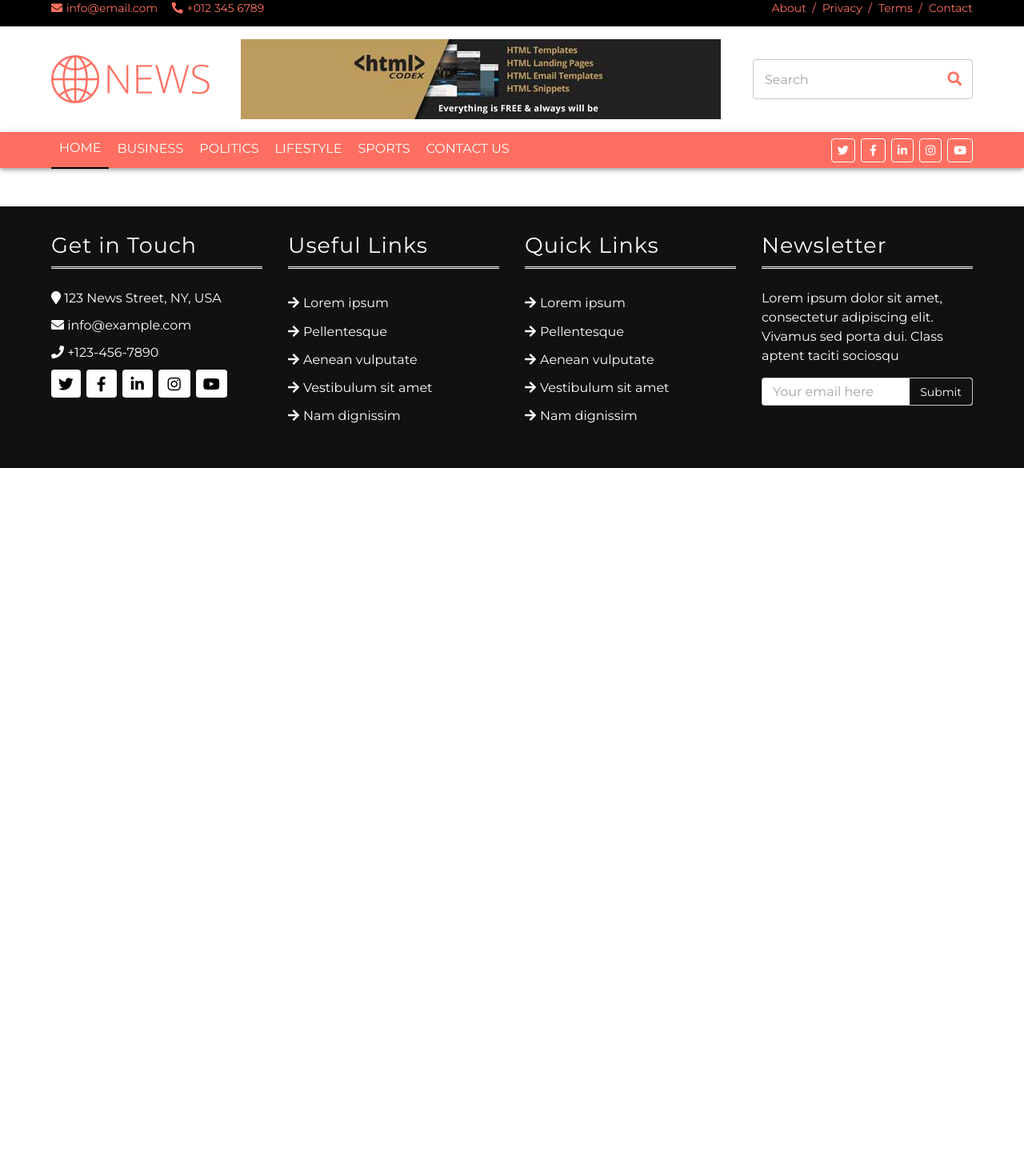
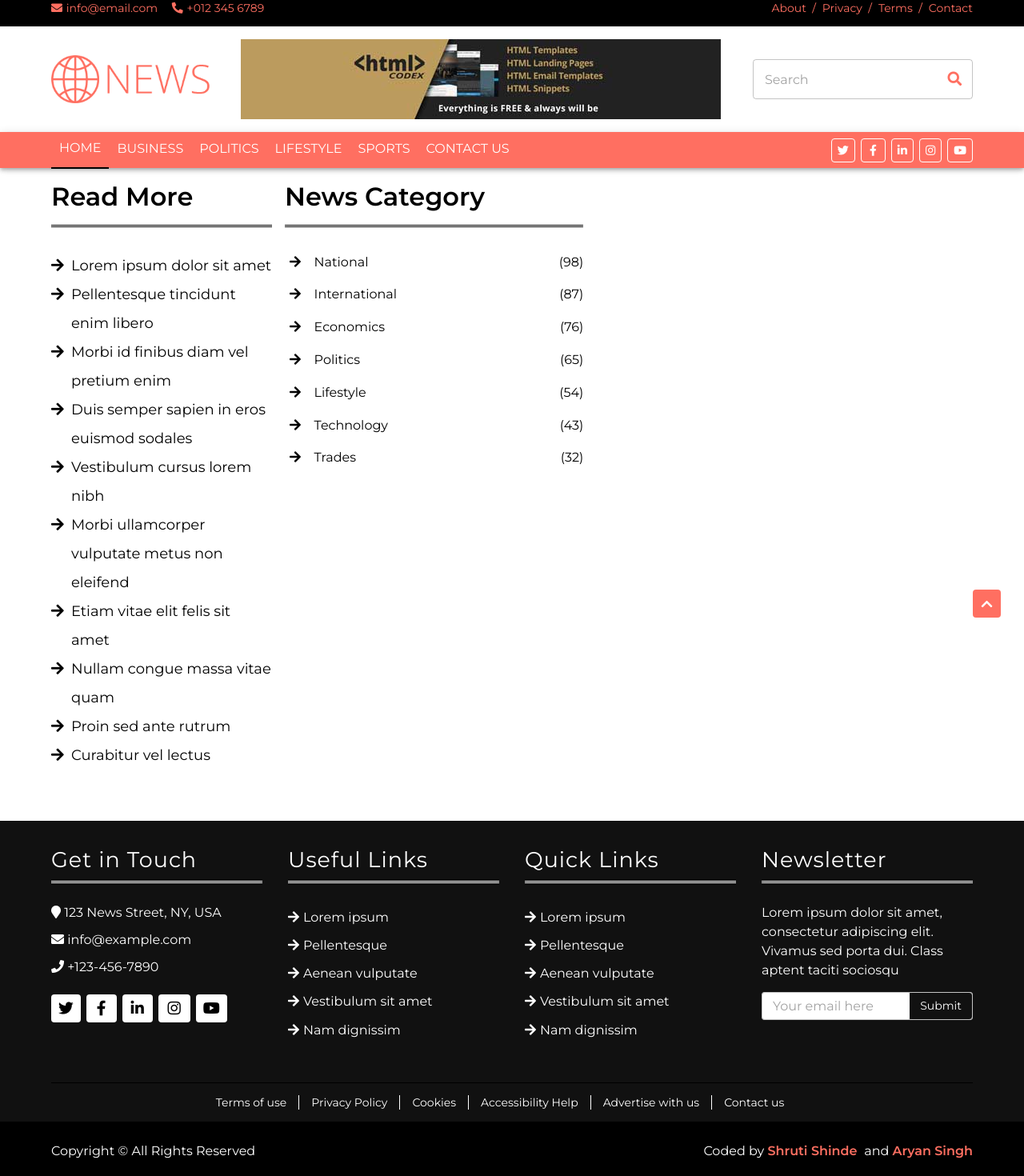
Before and after one commit to ShrutiShinde418/news-portal, a React (Create React App) app in the folder client/: page / in a window 1280 px wide. Shown: the part 13-1483 px from the top of the page at 80% size. Before the commit the page ends 800 px from the top, so only its background shows below. Built offline with nearby package versions, Linux system fonts and the light colour scheme.

Commit message:
more components added (#7)
more components added

```diff
--- /dev/null
+++ b/client/src/components/BackToTop.js
@@ -0,0 +1,38 @@
+import React from "react";
+import { makeStyles } from "@mui/styles";
+
+const useStyles = makeStyles((theme) => ({
+  backToTop: {
+    position: "fixed",
+    background: theme.palette.primary.main,
+    color: theme.palette.common.white,
+    width: "35px",
+    height: "35px",
+    textAlign: "center",
+    lineHeight: 1,
+    fontSize: "16px",
+    right: "15px",
+    left: "95vw",
+    bottom: "15px",
+    transition: "background 0.5s",
+    borderRadius: "4px",
+    zIndex: 11,
+    "&:hover": {
+      background: theme.palette.common.black,
+    },
+    "& i": {
+      paddingTop: "10px",
+    },
+  },
+}));
+
+const BackToTop = () => {
+  const classes = useStyles();
+  return (
+    <a href="#" className={classes.backToTop}>
+      <i className="fa fa-chevron-up"></i>
+    </a>
+  );
+};
+
+export default BackToTop;
--- a/client/src/components/Footer.js
+++ b/client/src/components/Footer.js
@@ -7,6 +7,7 @@ import {
   FormControl,
   InputAdornment,
 } from "@mui/material";
+import SocialInfo from "./SocialInfo";
 import { makeStyles } from "@mui/styles";
 import { Link } from "react-router-dom";
 
@@ -14,7 +15,6 @@ const useStyles = makeStyles((theme) => ({
   root: {
     background: "#111111",
     marginTop: "5rem",
-    paddingBottom: "2rem",
     "& .MuiTypography-h4": {
       fontSize: "27px",
       marginBottom: "25px",
@@ -32,7 +32,7 @@ const useStyles = makeStyles((theme) => ({
     borderBottom: `3px double ${theme.palette.common.white}`,
   },
   social: {
-    marginTop: "1rem",
+    marginTop: "1.8rem",
     "& a": {
       marginLeft: "7px",
       padding: "9px",
@@ -93,11 +93,52 @@ const useStyles = makeStyles((theme) => ({
       background: theme.palette.primary.main,
     },
   },
+  footerMenu: {
+    display: "flex",
+    justifyContent: "center",
+    padding: "15px 0",
+    borderTop: `1px solid ${theme.palette.common.black}`,
+    marginTop: "2rem",
+    "& a": {
+      color: theme.palette.common.white,
+      fontSize: "14px",
+      marginRight: "15px",
+      paddingRight: "15px",
+      borderRight: `1px solid ${theme.palette.common.white}`,
+      textDecoration: "none",
+      fontFamily: theme.typography.fontFamily,
+      transition: "0.5s",
+      "&:hover": {
+        color: theme.palette.primary.main,
+      },
+    },
+    "& a:last-of-type": {
+      borderRight: "none",
+    },
+  },
+  bottom: {
+    background: theme.palette.common.black,
+    padding: "25px 0",
+    "& .MuiContainer-root": {
+      display: "flex",
+      justifyContent: "space-between",
+    },
+    color: theme.palette.common.white,
+    "& h5 a": {
+      textDecoration: "none",
+      color: theme.palette.primary.main,
+      fontWeight: theme.typography.fontWeightBold,
+      "&:hover": {
+        color: theme.palette.common.white,
+      },
+    },
+  },
 }));
 const Footer = () => {
   const classes = useStyles();
   return (
-    <footer className={classes.root}>
+    <footer>
+      <div className={classes.root}>
         <Container>
           <Grid container spacing={4}>
             <Grid item md={6} lg={3}>
@@ -115,32 +156,7 @@ const Footer = () => {
                 <Typography>
                   <i className="fa fa-phone"></i>&nbsp;+123-456-7890
                 </Typography>
-              <div className={classes.social}>
-                <Link to="#">
-                  <i className="fab fa-twitter fa-lg"></i>
-                </Link>
-                <Link to="#">
-                  <i
-                    className="fab fa-facebook-f fa-lg"
-                    style={{ width: "20px" }}
-                  ></i>
-                </Link>
-                <Link to="#">
-                  <i
-                    className="fab fa-linkedin-in fa-lg"
-                    style={{ width: "20px" }}
-                  ></i>
-                </Link>
-                <Link to="#">
-                  <i
-                    className="fab fa-instagram fa-lg"
-                    style={{ width: "22px" }}
-                  ></i>
-                </Link>
-                <Link to="#">
-                  <i className="fab fa-youtube fa-lg"></i>
-                </Link>
-              </div>
+                <SocialInfo styles={classes.social} />
               </div>
             </Grid>
             <Grid item md={6} lg={3}>
@@ -219,8 +235,8 @@ const Footer = () => {
                     marginBottom: "15px",
                   }}
                 >
-                Lorem ipsum dolor sit amet, consectetur adipiscing elit. Vivamus
-                sed porta dui. Class aptent taciti sociosqu
+                  Lorem ipsum dolor sit amet, consectetur adipiscing elit.
+                  Vivamus sed porta dui. Class aptent taciti sociosqu
                 </Typography>
                 <FormControl
                   sx={{
@@ -249,7 +265,30 @@ const Footer = () => {
               </div>
             </Grid>
           </Grid>
+          <div className={classes.footerMenu}>
+            <Link to="/">Terms of use</Link>
+            <Link to="/">Privacy Policy</Link>
+            <Link to="/">Cookies</Link>
+            <Link to="/">Accessibility Help</Link>
+            <Link to="/">Advertise with us</Link>
+            <Link to="/contact">Contact us</Link>
+          </div>
         </Container>
+      </div>
+      <div className={classes.bottom}>
+        <Container>
+          <Typography component="h4">
+            Copyright &copy; All Rights Reserved
+          </Typography>
+          <Typography component="h5">
+            Coded by&nbsp;
+            <a href="https://github.com/ShrutiShinde418">
+              Shruti Shinde &nbsp;
+            </a>
+            and&nbsp;<a href="https://github.com/Durgvanshi">Aryan Singh</a>
+          </Typography>
+        </Container>
+      </div>
     </footer>
   );
 };
--- /dev/null
+++ b/client/src/components/NewsCategory.js
@@ -0,0 +1,110 @@
+import React from "react";
+import { Typography, Grid } from "@mui/material";
+import { makeStyles } from "@mui/styles";
+import { Link } from "react-router-dom";
+
+const useStyles = makeStyles((theme) => ({
+  heading: {
+    color: theme.palette.common.black,
+    paddingBottom: "15px",
+    borderBottom: `3px double ${theme.palette.common.black}`,
+  },
+  categoryList: {
+    paddingLeft: 0,
+    listStyleType: "none",
+    fontFamily: theme.typography.fontFamily,
+    "& li": {
+      margin: "0 0 12px 22px",
+      lineHeight: 1.8,
+    },
+    "& .MuiGrid-root": {
+      "& .MuiGrid-grid-md-11": {
+        display: "flex",
+        justifyContent: "space-between",
+        paddingLeft: 0,
+        "& a": {
+          textDecoration: "none",
+          color: theme.palette.common.black,
+          transition: "0.5s",
+          "&:hover": {
+            color: theme.palette.primary.main,
+          },
+        },
+      },
+      "& .MuiGrid-grid-md-1": { paddingLeft: 0 },
+    },
+  },
+}));
+
+const categories = [
+  {
+    id: 1,
+    title: "National",
+    no: 98,
+  },
+  {
+    id: 1,
+    title: "International",
+    no: 87,
+  },
+  {
+    id: 1,
+    title: "Economics",
+    no: 76,
+  },
+  {
+    id: 1,
+    title: "Politics",
+    no: 65,
+  },
+  {
+    id: 1,
+    title: "Lifestyle",
+    no: 54,
+  },
+  {
+    id: 1,
+    title: "Technology",
+    no: 43,
+  },
+  {
+    id: 1,
+    title: "Trades",
+    no: 32,
+  },
+];
+
+const NewsCategory = () => {
+  const classes = useStyles();
+  return (
+    <div>
+      <Typography
+        variant="h4"
+        component="h1"
+        className={classes.heading}
+        sx={{ marginBottom: "30px", fontWeight: 600, fontSize: "2rem" }}
+      >
+        News Category
+      </Typography>
+      <ul className={classes.categoryList}>
+        {categories.map((category) => {
+          return (
+            <li>
+              <Grid container spacing={2}>
+                <Grid item md={1} sx={{ paddingLeft: 0 }}>
+                  <i className="fas fa-arrow-right"></i>
+                </Grid>
+                <Grid item md={11}>
+                  <Link to="/">{category.title}</Link>
+                  <span>({category.no})</span>
+                </Grid>
+              </Grid>
+            </li>
+          );
+        })}
+      </ul>
+    </div>
+  );
+};
+
+export default NewsCategory;
--- /dev/null
+++ b/client/src/components/ReadMore.js
@@ -0,0 +1,78 @@
+import React, { Fragment } from "react";
+import { Typography, Grid } from "@mui/material";
+import { Link } from "react-router-dom";
+import { makeStyles } from "@mui/styles";
+
+const useStyles = makeStyles((theme) => ({
+  heading: {
+    color: theme.palette.common.black,
+    paddingBottom: "15px",
+    borderBottom: `3px double ${theme.palette.common.black}`,
+  },
+  newsLinks: {
+    listStyleType: "none",
+    paddingLeft: 0,
+    "& a": {
+      color: theme.palette.common.black,
+      textDecoration: "none",
+      fontFamily: theme.typography.fontFamily,
+      fontSize: "18px",
+      lineHeight: 2,
+      transition: "0.5s",
+    },
+    "& .MuiGrid-grid-md-11": {
+      "&:hover": {
+        color: theme.palette.primary.main,
+      },
+    },
+  },
+}));
+
+const links = [
+  "Lorem ipsum dolor sit amet",
+  "Pellentesque tincidunt enim libero",
+  "Morbi id finibus diam vel pretium enim",
+  "Duis semper sapien in eros euismod sodales",
+  "Vestibulum cursus lorem nibh",
+  "Morbi ullamcorper vulputate metus non eleifend",
+  "Etiam vitae elit felis sit amet",
+  "Nullam congue massa vitae quam",
+  "Proin sed ante rutrum",
+  "Curabitur vel lectus",
+];
+
+const ReadMore = () => {
+  const classes = useStyles();
+  return (
+    <Fragment>
+      <Typography
+        component="h1"
+        variant="h4"
+        className={classes.heading}
+        sx={{ marginBottom: "30px", fontWeight: 600, fontSize: "2rem" }}
+      >
+        Read More
+      </Typography>
+      <ul className={classes.newsLinks}>
+        {links.map((link) => {
+          return (
+            <li>
+              <Link to="/">
+                <Grid container spacing={3}>
+                  <Grid item md={1}>
+                    <i className="fas fa-arrow-right"></i>
+                  </Grid>
+                  <Grid item md={11}>
+                    {link}
+                  </Grid>
+                </Grid>
+              </Link>
+            </li>
+          );
+        })}
+      </ul>
+    </Fragment>
+  );
+};
+
+export default ReadMore;
--- /dev/null
+++ b/client/src/components/SocialInfo.js
@@ -0,0 +1,26 @@
+import React from "react";
+import { Link } from "react-router-dom";
+
+const SocialInfo = (props) => {
+  return (
+    <div className={props.styles}>
+      <Link to="#">
+        <i className="fab fa-twitter fa-lg"></i>
+      </Link>
+      <Link to="#">
+        <i className="fab fa-facebook-f fa-lg" style={{ width: "20px" }}></i>
+      </Link>
+      <Link to="#">
+        <i className="fab fa-linkedin-in fa-lg" style={{ width: "20px" }}></i>
+      </Link>
+      <Link to="#">
+        <i className="fab fa-instagram fa-lg" style={{ width: "22px" }}></i>
+      </Link>
+      <Link to="#">
+        <i className="fab fa-youtube fa-lg"></i>
+      </Link>
+    </div>
+  );
+};
+
+export default SocialInfo;
--- a/client/src/pages/ContactPage.js
+++ b/client/src/pages/ContactPage.js
@@ -1,4 +1,5 @@
 import React, { Fragment } from "react";
+import BackToTop from "../components/BackToTop";
 import ContactForm from "../components/ContactForm";
 import Footer from "../components/Footer";
 import Navbar from "../components/Navbar";
@@ -9,6 +10,7 @@ const ContactPage = () => {
       <Navbar />
       <ContactForm />
       <Footer />
+      <BackToTop />
     </Fragment>
   );
 };
--- a/client/src/pages/HomePage.js
+++ b/client/src/pages/HomePage.js
@@ -1,12 +1,27 @@
 import React from "react";
 import Navbar from "../components/Navbar";
 import Footer from "../components/Footer";
+import ReadMore from "../components/ReadMore";
+import { Container, Grid } from "@mui/material";
+import BackToTop from "../components/BackToTop";
+import NewsCategory from "../components/NewsCategory";
 
 const Home = () => {
   return (
     <React.Fragment>
-        <Navbar />
-        <Footer />
+      <Navbar />
+      <Container style={{ marginTop: "1rem" }}>
+        <Grid container spacing={2}>
+          <Grid item md={3}>
+            <ReadMore />
+          </Grid>
+          <Grid item md={4}>
+            <NewsCategory/>
+          </Grid>
+        </Grid>
+      </Container>
+      <Footer />
+      <BackToTop />
     </React.Fragment>
   );
 };
```
Also changed, not shown: client/src/components/ContactForm.js (+2 -26 lines), 1 other file (tests, documents, lock files or other folders). Lines whose indentation alone changed are shown as unchanged.
